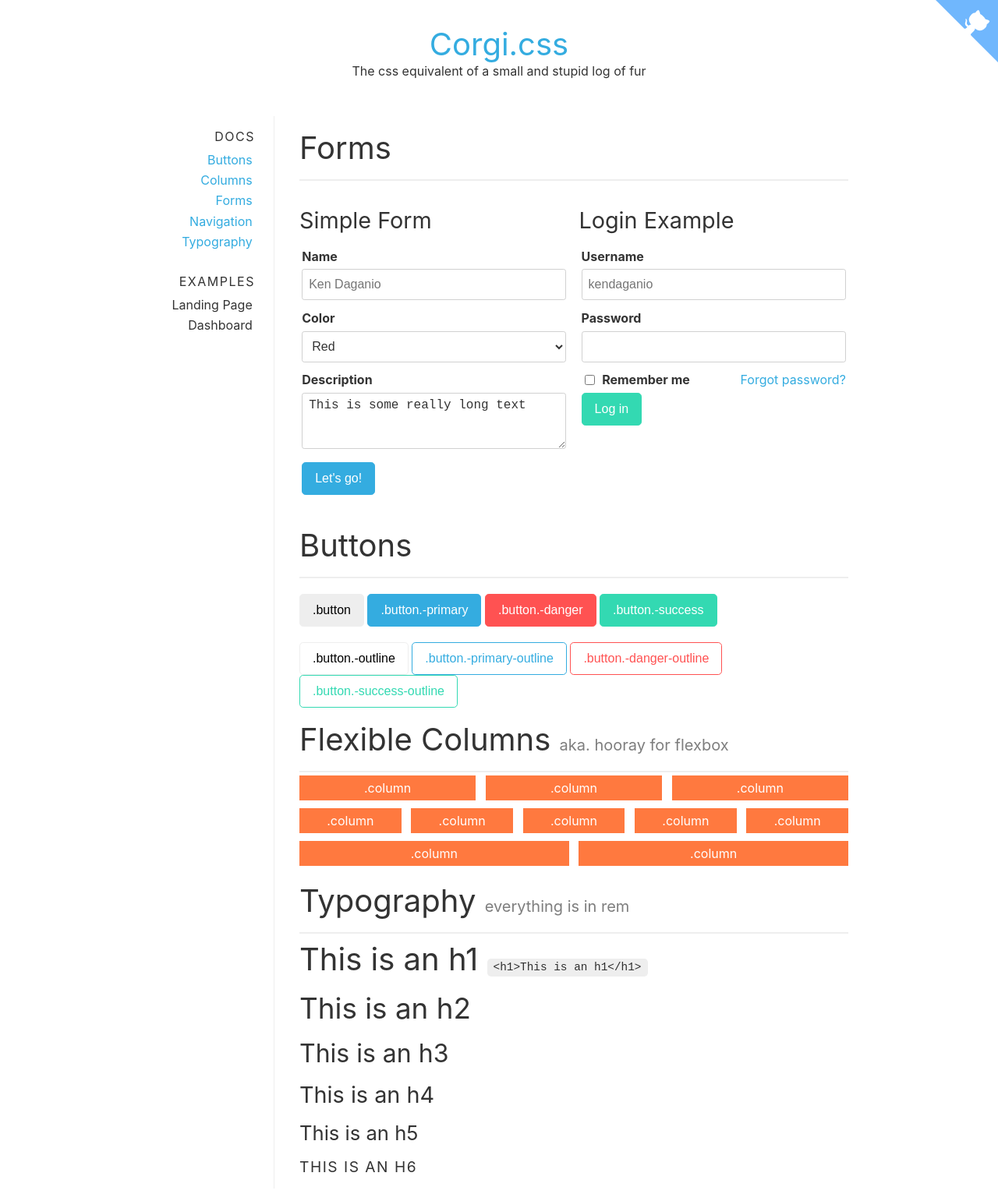
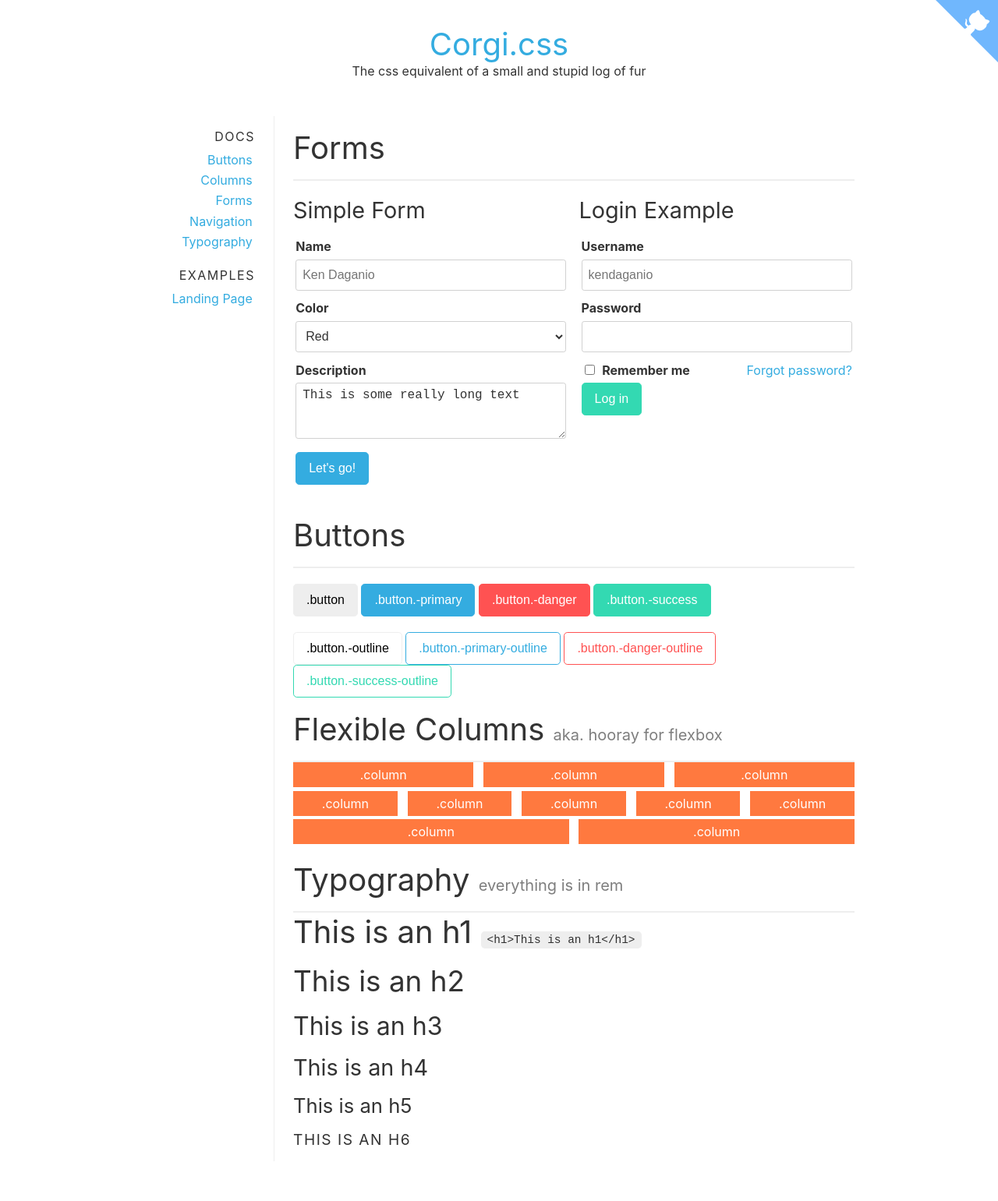
Before and after one commit to kendaganio/corgi, a Jekyll site: the page built from docs/index.html, in a window 1280 px wide. Shown: the whole page at 78% size. Built offline with Jekyll 4.4.1, drawn with Linux system fonts in a browser that asks for light colours; after the commit the page ends 1506 px from its top, so only the background shows below that.

Commit message:
Bunch of random tweaks

```diff
--- a/docs/_includes/aside.html
+++ b/docs/_includes/aside.html
@@ -12,8 +12,11 @@
     <br/>
     <h6>Examples</h6>
     <ul class="unstyled">
-      <li>Landing Page</li>
-      <li>Dashboard</li>
+      {% for page in site.examples %}
+        <li>
+          <a href="{{ page.url | relative_url }}">{{ page.title }}</a>
+        </li>
+      {% endfor %}
     </ul>
   </nav>
 </aside>
--- a/docs/_layouts/default.html
+++ b/docs/_layouts/default.html
@@ -5,7 +5,7 @@
 
     {% include header.html %}
 
-    <main>
+    <main class="documentation">
       {% include aside.html %}
       {{ content }}
     </main>
--- a/docs/_sass/demo.sass
+++ b/docs/_sass/demo.sass
@@ -9,7 +9,7 @@
       justify-content: center
 
 
-main
+main.documentation
   margin: 0 auto
 
   +desktop
--- a/docs/css/corgi-docs.css
+++ b/docs/css/corgi-docs.css
@@ -11,7 +11,6 @@ hr, h1, h2, h3, h4, h5, h6 {
 }
 
 html {
-  -webkit-box-sizing: border-box;
   box-sizing: border-box;
   font-size: 16px;
   text-rendering: optimizeLegibility;
@@ -22,12 +21,10 @@ html {
 }
 
 * {
-  -webkit-box-sizing: inherit;
   box-sizing: inherit;
 }
 
 *:before, *:after {
-  -webkit-box-sizing: inherit;
   box-sizing: inherit;
 }
 
@@ -64,7 +61,7 @@ hr {
 }
 
 h1, h2, h3, h4, h5, h6 {
-  margin: 0.5rem 0 1rem 0;
+  margin-bottom: 1rem;
   font-weight: normal;
 }
 
@@ -102,58 +99,36 @@ h6 {
 }
 
 .container {
-  margin: 1rem 2rem;
+  margin: 1rem 1.5rem;
+}
+
+.columns {
+  margin: 0 -0.4rem;
 }
 
 .columns > .column {
-  margin: 0.3rem 0.4rem;
+  margin: 0 0.4rem 0.3rem 0.4rem;
 }
 
 @media screen and (min-width: 768px) and (max-width: 1023px) {
   .columns {
-    display: -webkit-box;
-    display: -ms-flexbox;
     display: flex;
-    -webkit-box-pack: justify;
-        -ms-flex-pack: justify;
     justify-content: space-between;
-    -ms-flex-wrap: wrap;
     flex-wrap: wrap;
   }
   .columns > .column {
-    -webkit-box-flex: 1;
-        -ms-flex: 1;
     flex: 1;
-  }
-  .columns > .column:first-child {
-    margin-left: 0;
-  }
-  .columns > .column:last-child {
-    margin-right: 0;
   }
 }
 
 @media screen and (min-width: 1024px) {
   .columns {
-    display: -webkit-box;
-    display: -ms-flexbox;
     display: flex;
-    -webkit-box-pack: justify;
-        -ms-flex-pack: justify;
     justify-content: space-between;
-    -ms-flex-wrap: wrap;
     flex-wrap: wrap;
   }
   .columns > .column {
-    -webkit-box-flex: 1;
-        -ms-flex: 1;
     flex: 1;
-  }
-  .columns > .column:first-child {
-    margin-left: 0;
-  }
-  .columns > .column:last-child {
-    margin-right: 0;
   }
 }
 
@@ -163,16 +138,9 @@ nav.nav {
 
 nav.nav > ul {
   list-style: none;
-  display: -webkit-box;
-  display: -ms-flexbox;
   display: flex;
-  -ms-flex-wrap: wrap;
   flex-wrap: wrap;
-  -webkit-box-align: center;
-      -ms-flex-align: center;
   align-items: center;
-  -webkit-box-pack: center;
-      -ms-flex-pack: center;
   justify-content: center;
 }
 
@@ -200,11 +168,7 @@ nav.nav > ul li {
 
 nav.navbar {
   background: #eee;
-  display: -webkit-box;
-  display: -ms-flexbox;
   display: flex;
-  -webkit-box-flex: 1;
-      -ms-flex-positive: 1;
   flex-grow: 1;
 }
 
@@ -235,18 +199,12 @@ nav.navbar > ul > li > a:hover {
 }
 
 nav.navbar .navbar-left {
-  display: -webkit-box;
-  display: -ms-flexbox;
   display: flex;
   justify-self: flex-start;
-  -webkit-box-flex: 1;
-      -ms-flex-positive: 1;
   flex-grow: 1;
 }
 
 nav.navbar .navbar-right {
-  display: -webkit-box;
-  display: -ms-flexbox;
   display: flex;
   justify-self: flex-end;
 }
@@ -269,11 +227,7 @@ form > fieldset label {
 }
 
 form > fieldset label.checkbox {
-  display: -webkit-box;
-  display: -ms-flexbox;
   display: flex;
-  -webkit-box-align: center;
-      -ms-flex-align: center;
   align-items: center;
 }
 
@@ -308,15 +262,12 @@ form > fieldset textarea {
 }
 
 button.button, input.button {
-  -webkit-appearance: none;
-     -moz-appearance: none;
   appearance: none;
   display: inline-block;
   padding: 0.5rem 1rem;
   font-size: inherit;
   border-radius: 0.3rem;
   line-height: 1.5rem;
-  -webkit-transition: background-color .2s ease-in-out, border-color 0.2s ease-in-out, color 0.2s ease-in-out;
   transition: background-color .2s ease-in-out, border-color 0.2s ease-in-out, color 0.2s ease-in-out;
   border: 1px solid transparent;
   background-color: #eee;
@@ -446,23 +397,17 @@ button.button.-success-outline:active, input.button.-success-outline:active {
   background: #ff793f;
   color: white;
   height: 2rem;
-  display: -webkit-box;
-  display: -ms-flexbox;
   display: flex;
-  -webkit-box-align: center;
-      -ms-flex-align: center;
   align-items: center;
-  -webkit-box-pack: center;
-      -ms-flex-pack: center;
   justify-content: center;
 }
 
-main {
+main.documentation {
   margin: 0 auto;
 }
 
 @media screen and (min-width: 1024px) {
-  main {
+  main.documentation {
     max-width: 960px;
     display: grid;
     grid-template-columns: 1fr 4fr;
@@ -470,7 +415,7 @@ main {
 }
 
 @media screen and (min-width: 768px) and (max-width: 1023px) {
-  main {
+  main.documentation {
     display: grid;
     grid-template-columns: 1fr 4fr;
   }
@@ -526,4 +471,57 @@ nav.nav h6 {
     text-align: right;
   }
 }
+
+.landing-example {
+  padding-bottom: 200px;
+}
+
+.landing-example header {
+  display: flex;
+  align-items: center;
+  justify-content: center;
+  min-height: 25rem;
+  text-align: center;
+  flex-direction: column;
+}
+
+.landing-example section.columns.stats {
+  background: #34ace0;
+  color: white;
+}
+
+.landing-example section.columns.stats .column {
+  display: flex;
+  align-items: center;
+  justify-content: center;
+  min-height: 14rem;
+  flex-direction: column;
+}
+
+.landing-example section.columns.stats .column > h2 {
+  font-size: 3rem;
+  font-weight: bold;
+}
+
+.landing-example section.columns.stats .column > p {
+  font-size: 1.3rem;
+}
+
+.landing-example section.columns.features {
+  min-height: 10rem;
+}
+
+.landing-example section.columns.features > .column {
+  padding: 2rem;
+  display: flex;
+  align-items: center;
+  justify-content: center;
+  background: pink;
+}
+
+.landing-example section.columns.features .fancy-captioned-image > h3 {
+  text-transform: uppercase;
+  font-weight: bold;
+}
+
 /*# sourceMappingURL=corgi-docs.css.map */
--- a/sass/layout.sass
+++ b/sass/layout.sass
@@ -1,9 +1,11 @@
 .container
-  margin: 1rem 2rem
+  margin: 1rem 1.5rem
 
 .columns
+  margin: 0 -0.4rem
+
   > .column
-    margin: 0.3rem 0.4rem
+    margin: 0 0.4rem 0.3rem 0.4rem
 
   +tablet
     display: flex
@@ -13,12 +15,6 @@
     > .column
       flex: 1
 
-      &:first-child
-        margin-left: 0
-
-      &:last-child
-        margin-right: 0
-
   +desktop
     display: flex
     justify-content: space-between
@@ -26,13 +22,6 @@
 
     > .column
       flex: 1
-
-      &:first-child
-        margin-left: 0
-
-      &:last-child
-        margin-right: 0
-
 
 nav.nav
   margin: 1rem 1.5rem
--- a/sass/text.sass
+++ b/sass/text.sass
@@ -1,5 +1,5 @@
 h1, h2, h3, h4, h5, h6
-  margin: 0.5rem 0 1rem 0
+  margin-bottom: 1rem
   font-weight: normal
 
 h1
```
Also changed, not shown: 1 other file. Lines whose indentation alone changed are shown as unchanged.
